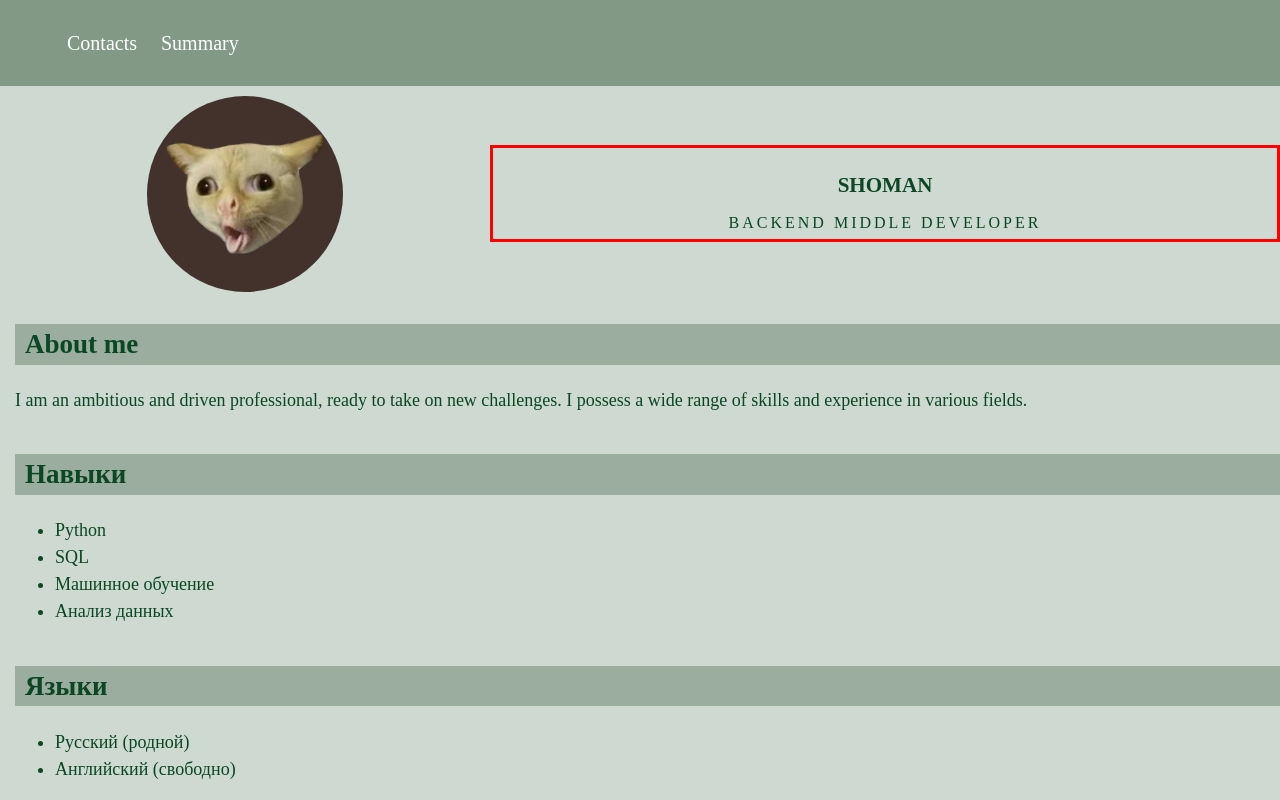
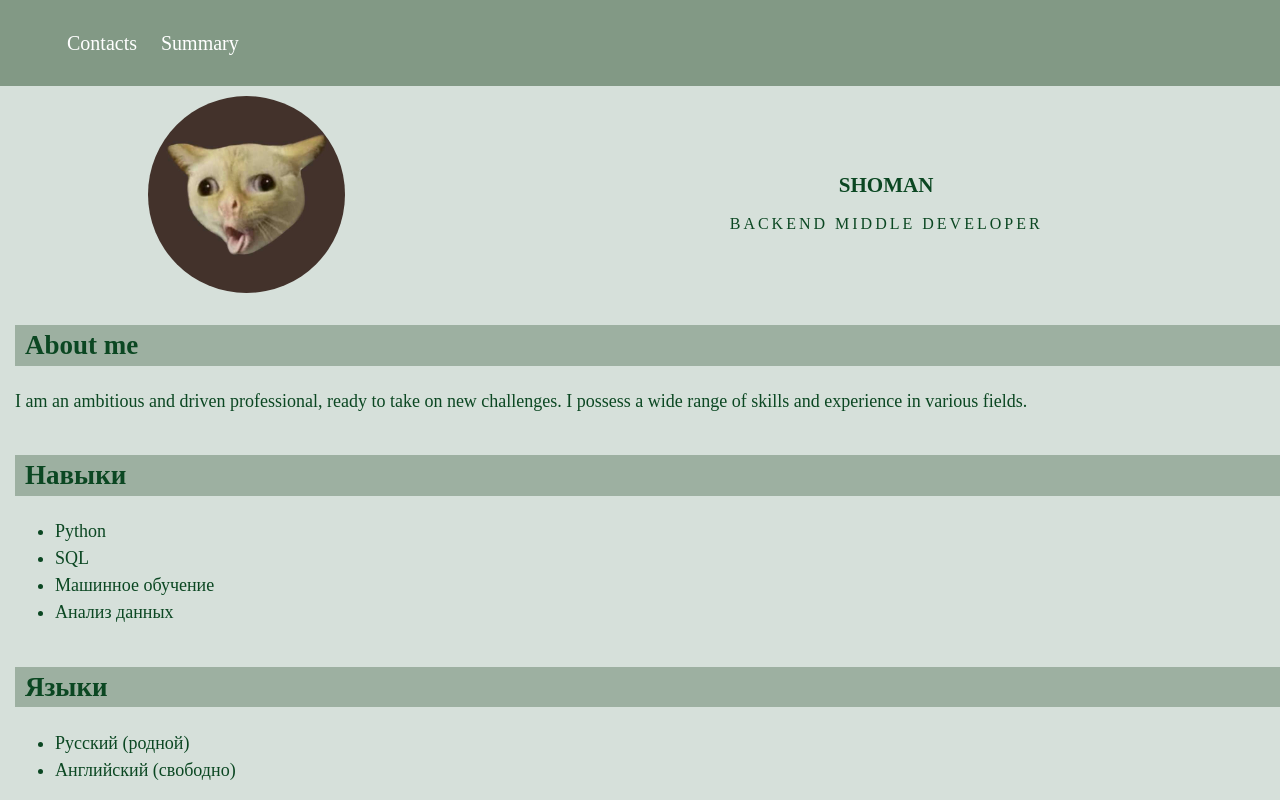
Before and after one commit to IGOR0SHAM/test_cv_page, a plain HTML site: page aihtml.html in a window 1280 px wide. Shown: the top 800 px of the page. Drawn offline with Linux system fonts and the light colour scheme; a web font is replaced by a local one.

Commit message:
fix: edit style.css

```diff
--- a/style.css
+++ b/style.css
@@ -1,5 +1,6 @@
 .header {
   background-color: #829985;
+
 }
 
 .nav-list {
@@ -31,7 +32,7 @@ body {
   font-weight: 400;
   line-height: 1.5;
   color: #0b4722;
-  background-color: #0b472234;
+  background-color: #0b47222a;
 }
 
 .container {
@@ -57,7 +58,6 @@ div {
   align-content: center;
   text-align: center;
   text-transform: uppercase;
-  border: solid red;
 }
 
 h3 {
```
